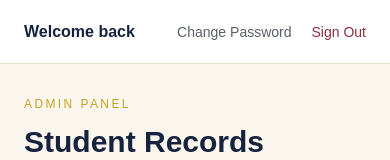
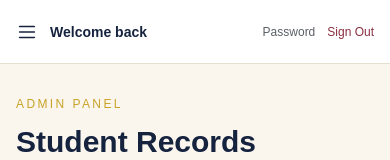
Before and after one commit to DhawalShankar/capecomorinschool, a Next.js app: page /admin/students in a window 390 px wide. Shown: the top 160 px of the page. Built offline with nearby package versions, Linux system fonts and the light colour scheme; no server answers; sample sign-in values are in the browser's storage.

Commit message:
mobile-friendly

```diff
--- a/app/admin/layout.tsx
+++ b/app/admin/layout.tsx
@@ -15,18 +15,23 @@ export default function AdminLayout({ children }: { children: ReactNode }) {
 
   const [user, setUser] = useState<User | null>(null);
   const [checking, setChecking] = useState(true);
+  const [sidebarOpen, setSidebarOpen] = useState(false);
 
   useEffect(() => {
     const unsubscribe = onAuthStateChanged(auth, (firebaseUser) => {
       setUser(firebaseUser);
       setChecking(false);
-
       if (!firebaseUser && !isLoginPage) {
         router.replace("/login");
       }
     });
     return () => unsubscribe();
   }, [isLoginPage, router]);
+
+  // Close the mobile drawer automatically whenever the route changes
+  useEffect(() => {
+    setSidebarOpen(false);
+  }, [pathname]);
 
   if (isLoginPage) {
     return <>{children}</>;
@@ -46,10 +51,10 @@ export default function AdminLayout({ children }: { children: ReactNode }) {
 
   return (
     <div className="min-h-screen bg-[#FAF6EE] flex">
-      <AdminSidebar />
+      <AdminSidebar open={sidebarOpen} onClose={() => setSidebarOpen(false)} />
       <div className="flex-1 flex flex-col min-h-screen md:ml-64">
-        <AdminTopbar />
-        <main className="flex-1 px-6 py-8">{children}</main>
+        <AdminTopbar onMenuClick={() => setSidebarOpen(true)} />
+        <main className="flex-1 px-4 sm:px-6 py-8">{children}</main>
         <AdminFooter />
       </div>
     </div>
--- a/components/admin/AdminSidebar.tsx
+++ b/components/admin/AdminSidebar.tsx
@@ -59,7 +59,13 @@ const icons: Record<string, ReactNode> = {
   ),
 };
 
-export default function AdminSidebar() {
+export default function AdminSidebar({
+  open,
+  onClose,
+}: {
+  open: boolean;
+  onClose: () => void;
+}) {
   const pathname = usePathname();
   const [role, setRole] = useState<string | null>(null);
 
@@ -74,8 +80,21 @@ export default function AdminSidebar() {
   const visibleNav = nav.filter((item) => !item.superAdminOnly || role === "super_admin");
 
   return (
-    <aside className="hidden md:flex md:flex-col md:w-64 md:fixed md:inset-y-0 bg-[#16233F] text-[#FAF6EE]">
-      <div className="flex items-center gap-2 px-6 h-16 border-b border-[#2A3A5C]">
+    <>
+      {open && (
+        <div onClick={onClose} className="fixed inset-0 bg-black/40 z-40 md:hidden" />
+      )}
+
+      <aside
+        className={`
+          fixed inset-y-0 left-0 z-50 w-64 bg-[#16233F] text-[#FAF6EE] flex flex-col
+          transform transition-transform duration-200 ease-in-out
+          ${open ? "translate-x-0" : "-translate-x-full"}
+          md:translate-x-0 md:flex md:flex-col
+        `}
+      >
+        <div className="flex items-center justify-between px-6 h-16 border-b border-[#2A3A5C]">
+          <div className="flex items-center gap-2">
             <div className="w-8 h-8 rounded-full overflow-hidden bg-transparent shrink-0">
               <Image src="/logo.png" alt="Cape Comorin School" width={32} height={32} className="w-full h-full object-contain" />
             </div>
@@ -83,14 +102,21 @@ export default function AdminSidebar() {
               Admin Panel
             </span>
           </div>
+          <button onClick={onClose} className="md:hidden text-[#C9C4B8] hover:text-[#FAF6EE]">
+            <svg width="20" height="20" viewBox="0 0 24 24" fill="none" stroke="currentColor" strokeWidth="1.8">
+              <path d="M6 6l12 12M18 6L6 18" strokeLinecap="round" />
+            </svg>
+          </button>
+        </div>
 
-      <nav className="flex-1 px-3 py-6 space-y-1">
+        <nav className="flex-1 px-3 py-6 space-y-1 overflow-y-auto">
           {visibleNav.map((item) => {
             const active = pathname?.startsWith(item.href);
             return (
               <Link
                 key={item.href}
                 href={item.href}
+                onClick={onClose}
                 className={`flex items-center gap-3 px-3 py-2.5 rounded text-sm transition-colors ${
                   active
                     ? "bg-[#C9A227] text-[#16233F] font-medium"
@@ -108,5 +134,6 @@ export default function AdminSidebar() {
           Cape Comorin School
         </div>
       </aside>
+    </>
   );
 }
--- a/components/admin/AdminTopbar.tsx
+++ b/components/admin/AdminTopbar.tsx
@@ -6,7 +6,7 @@ import { signOut } from "firebase/auth";
 import { useRouter } from "next/navigation";
 import ChangePasswordModal from "./ChangePasswordModal";
 
-export default function AdminTopbar() {
+export default function AdminTopbar({ onMenuClick }: { onMenuClick: () => void }) {
   const router = useRouter();
   const [signingOut, setSigningOut] = useState(false);
   const [showPasswordModal, setShowPasswordModal] = useState(false);
@@ -23,21 +23,30 @@ export default function AdminTopbar() {
 
   return (
     <>
-      <header className="h-16 bg-white border-b border-[#E5DFD0] flex items-center justify-between px-6">
-        <div className="text-[#16233F] font-[family-name:var(--font-display)] font-semibold">
-          Welcome back
+      <header className="h-16 bg-white border-b border-[#E5DFD0] flex items-center justify-between px-4 sm:px-6">
+        <div className="flex items-center gap-3">
+          <button onClick={onMenuClick} className="md:hidden text-[#16233F]">
+            <svg width="22" height="22" viewBox="0 0 24 24" fill="none" stroke="currentColor" strokeWidth="1.8">
+              <path d="M4 6h16M4 12h16M4 18h16" strokeLinecap="round" />
+            </svg>
+          </button>
+          <div className="text-[#16233F] font-[family-name:var(--font-display)] font-semibold text-sm sm:text-base">
+            Welcome back
+          </div>
         </div>
-        <div className="flex items-center gap-5">
+
+        <div className="flex items-center gap-3 sm:gap-5">
           <button
             onClick={() => setShowPasswordModal(true)}
-            className="text-sm text-[#5B5F66] hover:text-[#16233F] font-medium"
+            className="text-xs sm:text-sm text-[#5B5F66] hover:text-[#16233F] font-medium whitespace-nowrap"
           >
-            Change Password
+            <span className="hidden sm:inline">Change Password</span>
+            <span className="sm:hidden">Password</span>
           </button>
           <button
             onClick={handleLogout}
             disabled={signingOut}
-            className="text-sm text-[#8B2E3F] hover:text-[#732634] font-medium disabled:opacity-60"
+            className="text-xs sm:text-sm text-[#8B2E3F] hover:text-[#732634] font-medium disabled:opacity-60 whitespace-nowrap"
           >
             {signingOut ? "Signing out…" : "Sign Out"}
           </button>
```
Lines whose indentation alone changed are shown as unchanged.
